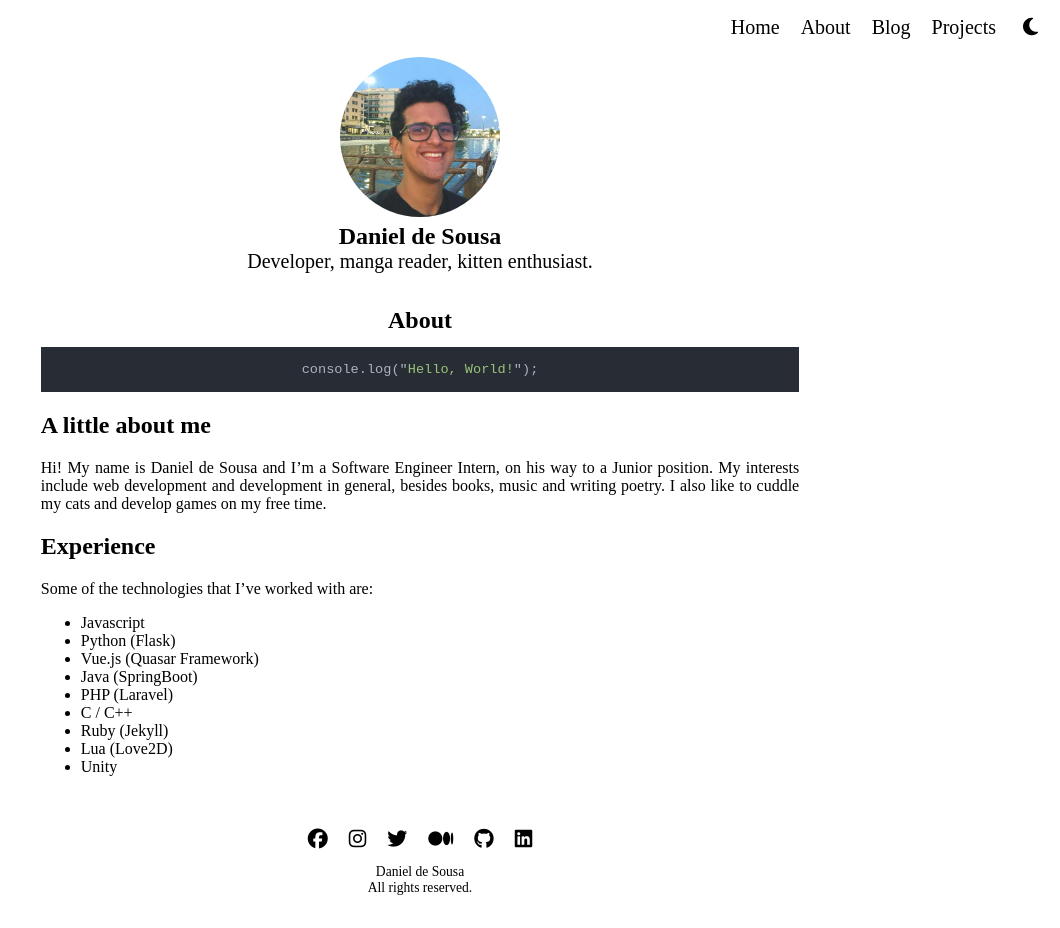
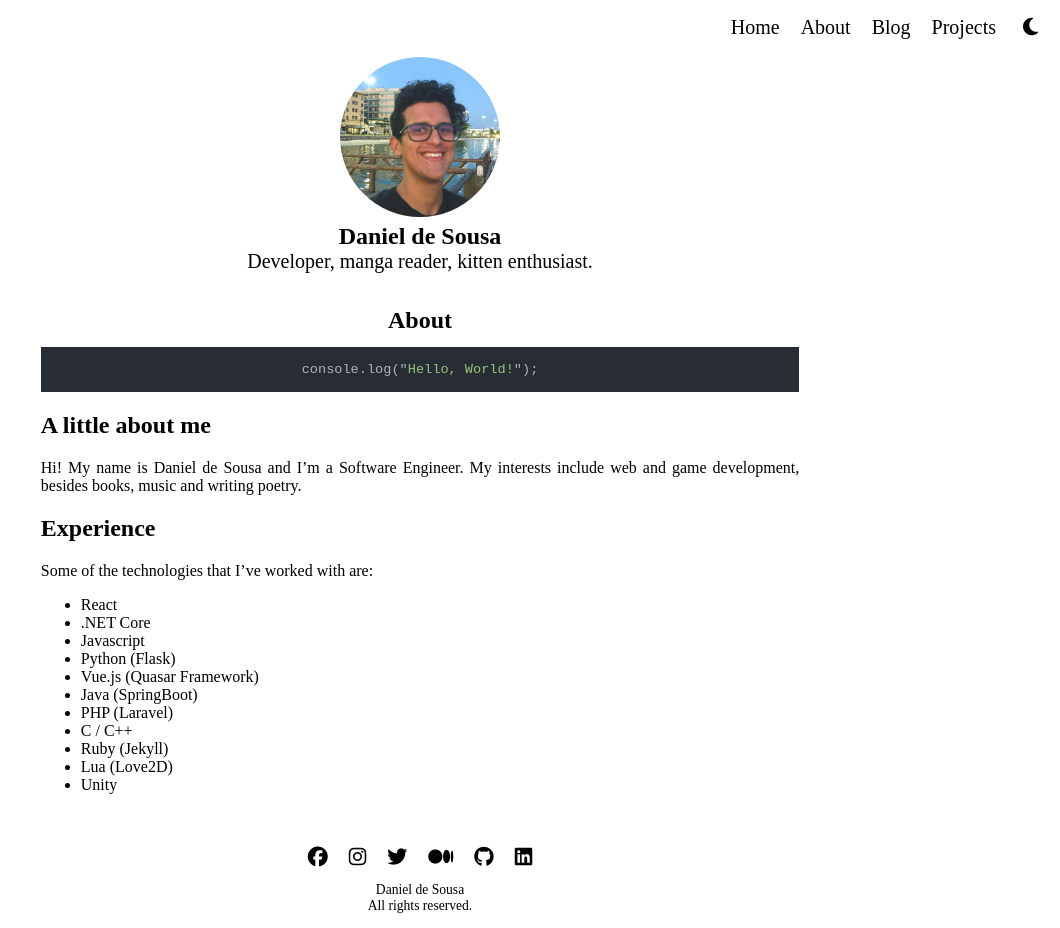
Before and after one commit to daniellopes04/daniellopes04.github.io, a Jekyll site: the page built from about.md, in a window 1280 px wide. Shown: the whole page, without its empty margins (220-1280 px from the left). Built offline with Jekyll 4.4.1, drawn with Linux system fonts in a browser that asks for light colours; nearby versions of some CDN libraries; some web fonts are replaced.

Commit message:
Revise bio to reflect current role and interests
Updated personal introduction and interests.

```diff
--- a/about.md
+++ b/about.md
@@ -14,12 +14,14 @@ console.log("Hello, World!");
 
 ## A little about me
 
-Hi! My name is Daniel de Sousa and I'm a Software Engineer Intern, on his way to a Junior position. My interests include web development and development in general, besides books, music and writing poetry. I also like to cuddle my cats and develop games on my free time.
+Hi! My name is Daniel de Sousa and I'm a Software Engineer. My interests include web and game development, besides books, music and writing poetry.
 
 ## Experience
 
 Some of the technologies that I've worked with are:
 
+- React
+- .NET Core
 - Javascript
 - Python (Flask)
 - Vue.js (Quasar Framework)
```
